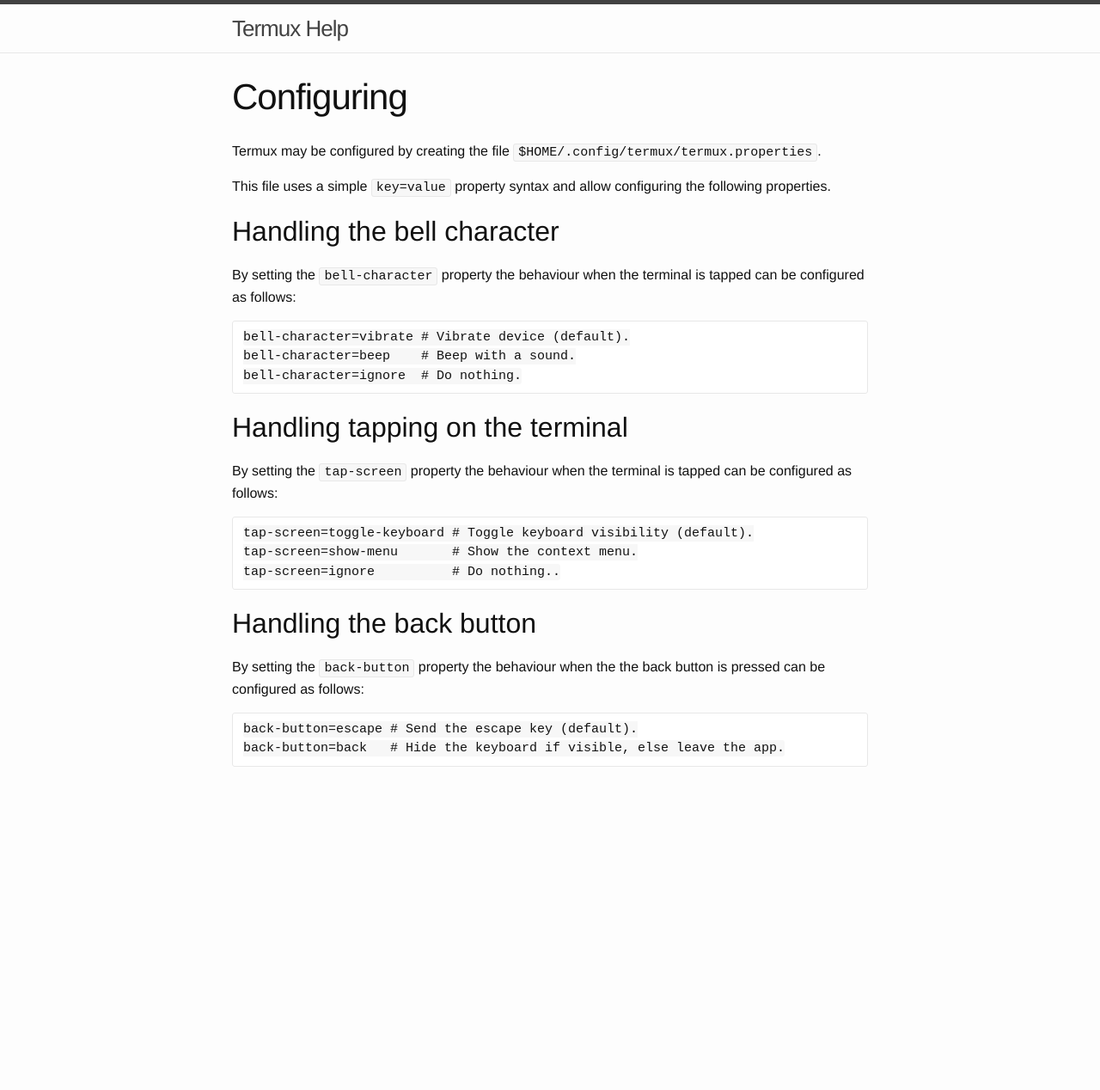
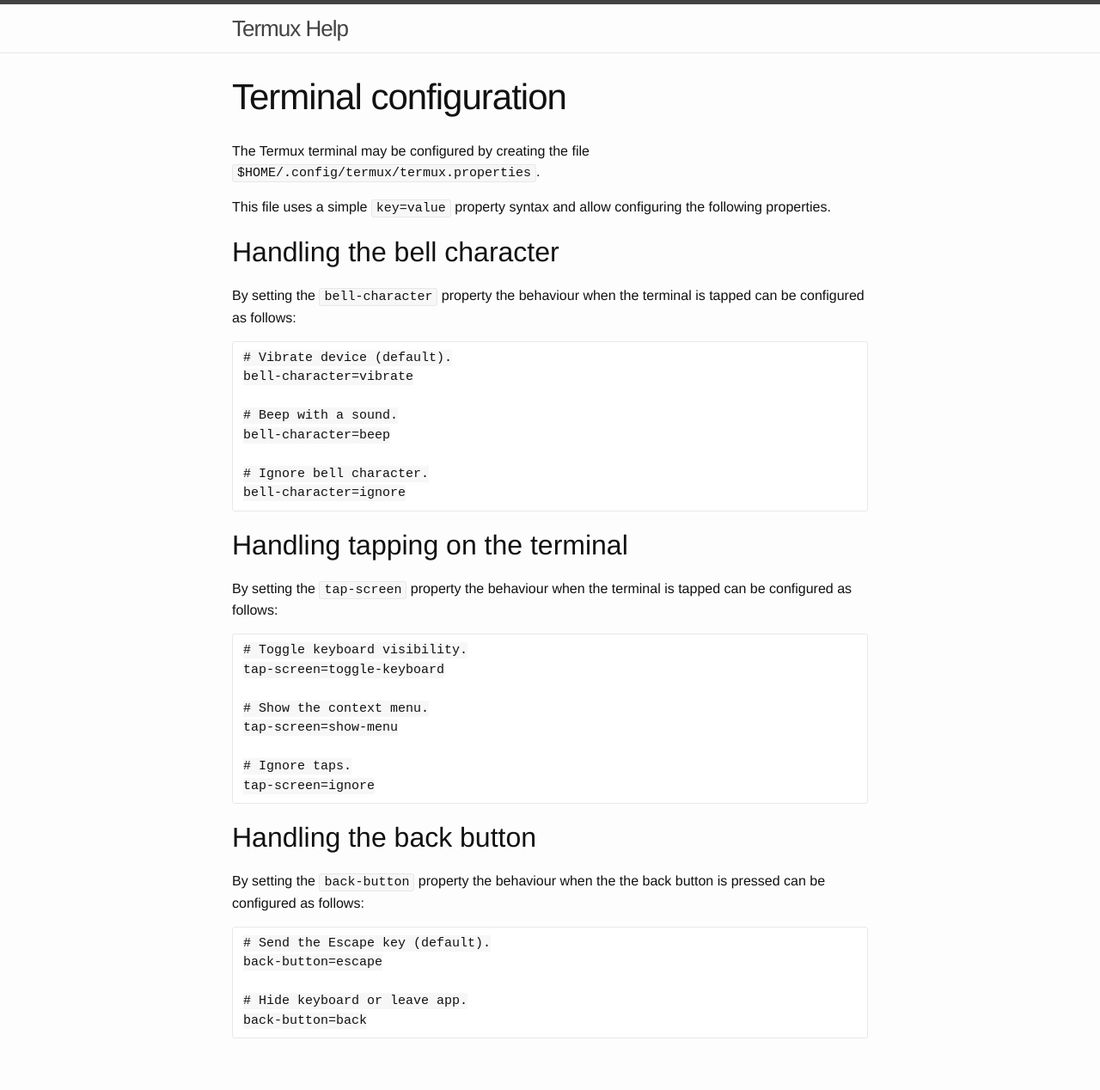
Before and after one commit to termux/termux.github.io, a Jekyll site: the page built from configuration.md, in a window 1280 px wide. Shown: the whole page at 86% size. Built offline with Jekyll 4.4.1, drawn with Linux system fonts in a browser that asks for light colours; before the commit the page ends 952 px from its top, so only the background shows below that.

Commit message:
Minor updates

```diff
--- a/configuration.md
+++ b/configuration.md
@@ -1,9 +1,9 @@
 ---
 layout: page
-title: Configuring
+title: Terminal configuration
 ---
 
-Termux may be configured by creating the file `$HOME/.config/termux/termux.properties`.
+The Termux terminal may be configured by creating the file `$HOME/.config/termux/termux.properties`.
 
 This file uses a simple `key=value` property syntax and allow configuring the following properties.
 
@@ -11,21 +11,34 @@
 ---------------------------
 By setting the `bell-character` property the behaviour when the terminal is tapped can be configured as follows:
 
-    bell-character=vibrate # Vibrate device (default).
-    bell-character=beep    # Beep with a sound.
-    bell-character=ignore  # Do nothing.
+    # Vibrate device (default).
+    bell-character=vibrate
+
+    # Beep with a sound.
+    bell-character=beep
+
+    # Ignore bell character.
+    bell-character=ignore
 
 Handling tapping on the terminal
 --------------------------------
 By setting the `tap-screen` property the behaviour when the terminal is tapped can be configured as follows:
 
-    tap-screen=toggle-keyboard # Toggle keyboard visibility (default).
-    tap-screen=show-menu       # Show the context menu.
-    tap-screen=ignore          # Do nothing..
+    # Toggle keyboard visibility.
+    tap-screen=toggle-keyboard
+
+    # Show the context menu.
+    tap-screen=show-menu
+
+    # Ignore taps.
+    tap-screen=ignore
 
 Handling the back button
 ------------------------
 By setting the `back-button` property the behaviour when the the back button is pressed can be configured as follows:
 
-    back-button=escape # Send the escape key (default).
-    back-button=back   # Hide the keyboard if visible, else leave the app.
+    # Send the Escape key (default).
+    back-button=escape
+
+    # Hide keyboard or leave app.
+    back-button=back
```
Also changed, not shown: common-packages.md (added, +16 -0 lines), common-problems.md (+4 -0 lines), help.md (+3 -2 lines), package-management.md (+11 -11 lines).
